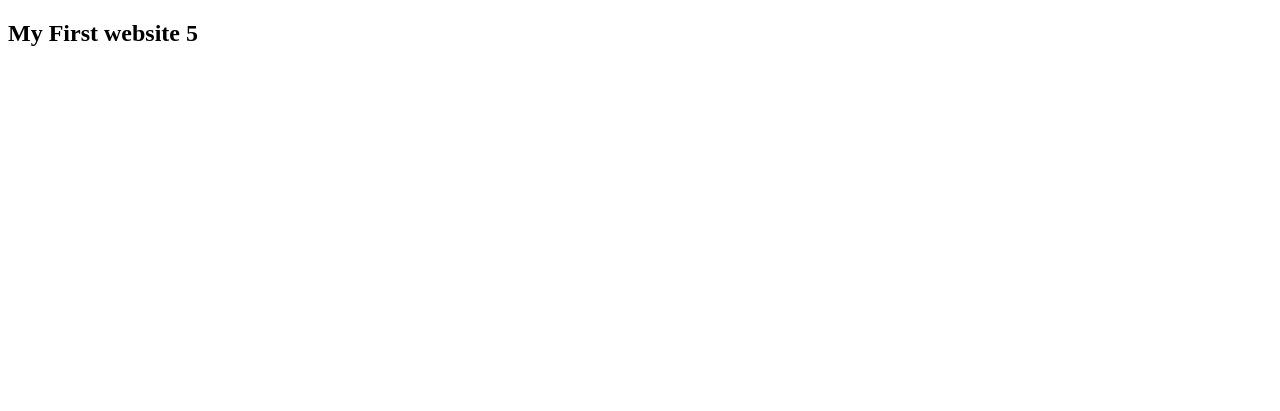
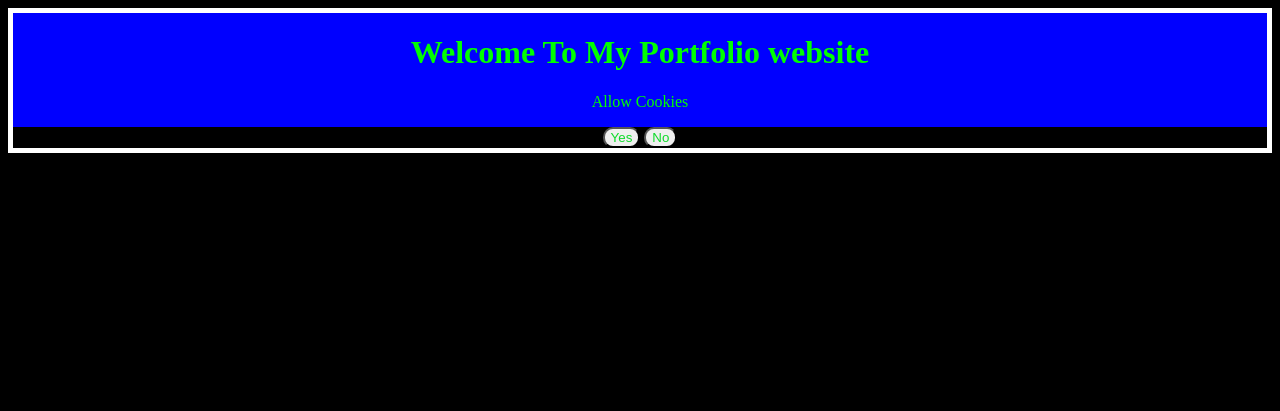
Before and after one commit to Gowrisankar1/Gowrisankar_My_portfolio, a plain HTML site: page public/index.html in a window 1280 px wide. Drawn offline with Linux system fonts and the light colour scheme.

Commit message:
demo for testingh fire base

```diff
--- a/public/index.html
+++ b/public/index.html
@@ -1,11 +1,24 @@
 <!DOCTYPE html>
 <html>
-<body>
-
-<h2>My First website 5
-
-</h2>
+    <head>
+        <meta http-equiv="content-type" content="text/html; charset=utf-8" />
+        <link rel="stylesheet" href="style.css" >
+        <title>
+    </title>
+    </head>
+    <body>
+        <div class="page">
+        <div class="content">
+            <h1>Welcome To My Portfolio website</h1>
+            <p>Allow Cookies</p>
+            <div class="cookies">
+            <a href="page2.html"><button onclick="alert('Cookies Enabled')" class="btn">Yes</button></a>
+            <a href="page2.html"><button onclick="alert('Cookies Disabled')" class="btn">No</button></a>
+            </div>
+        </div>
+        </div>
 
 
-</body>
+
+    </body>
 </html>
--- /dev/null
+++ b/public/style.css
@@ -0,0 +1,23 @@
+
+
+body{
+    background-color: black;
+    text-align: center;
+    height: 400px;
+}
+
+.page{
+    background-color: blue;
+    border: 5px solid white;
+    color: lime;
+}
+
+.cookies{
+    background-color: black;
+    border-width: 1px;
+}
+
+.btn{
+    border-radius: 10px;
+    color: rgb(14, 219, 42);
+}
```
